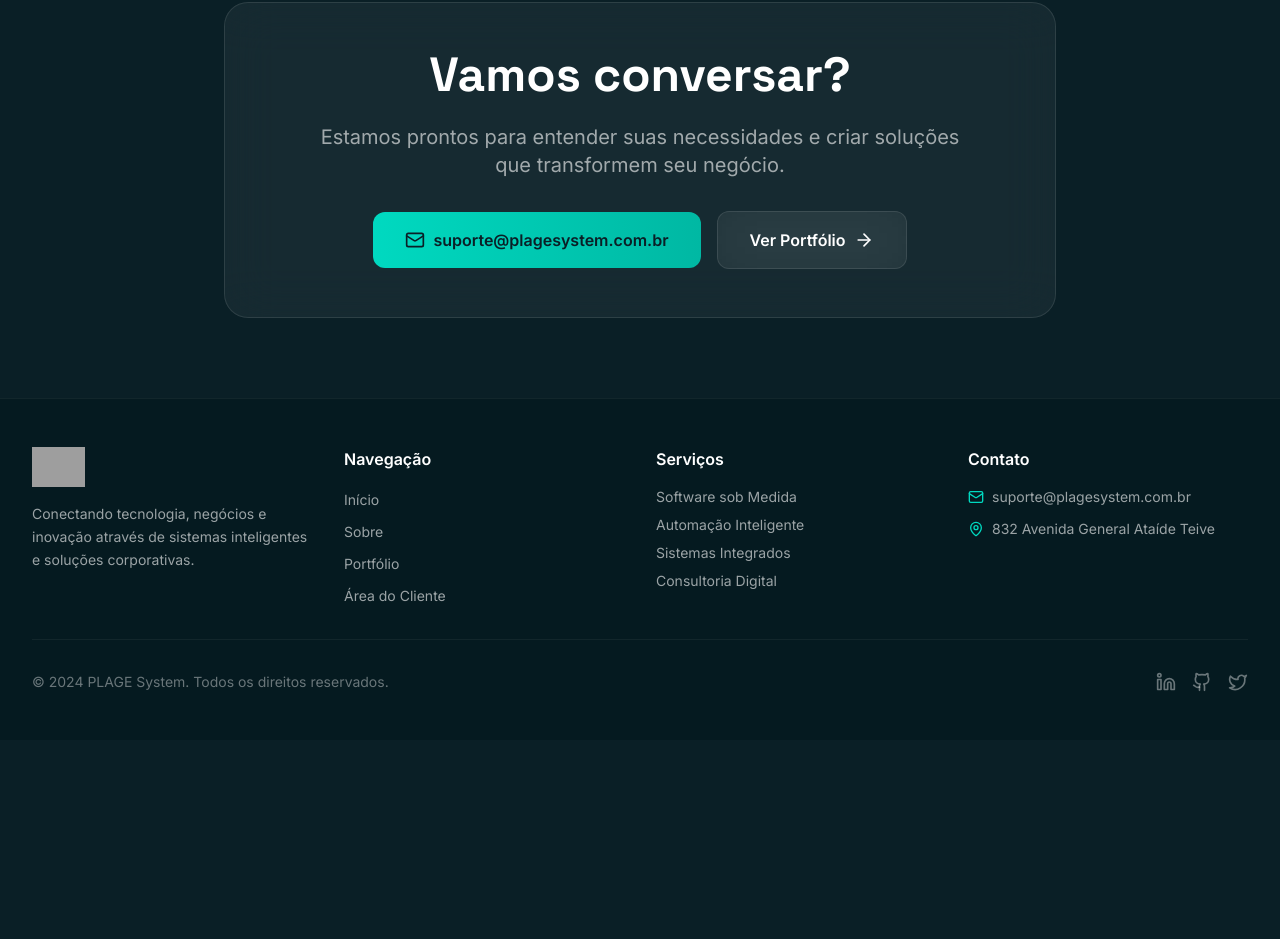
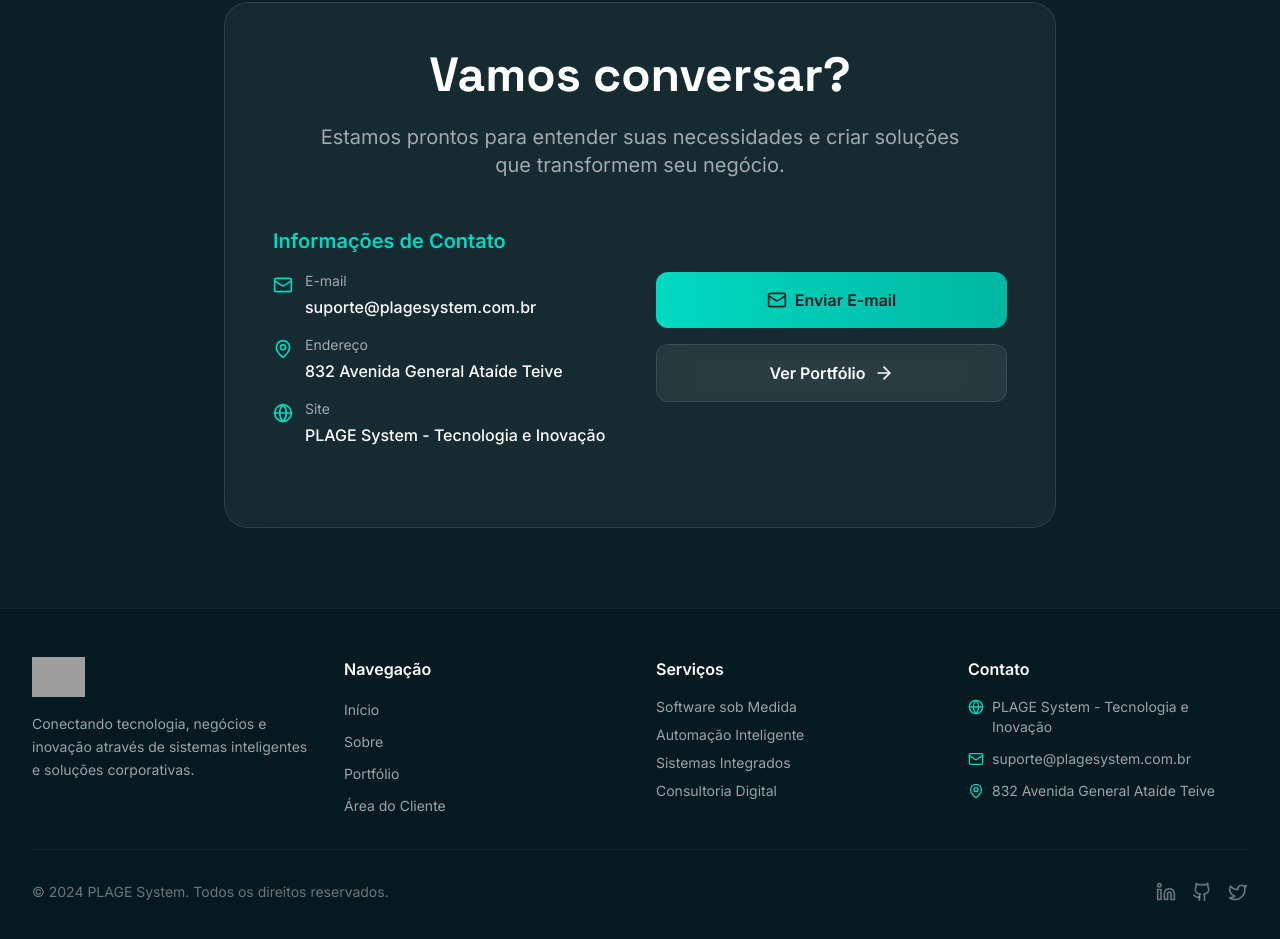
Before and after one commit to JosielBarrosfoco/plage_system, a React (Vite) app: page /sobre in a window 1280 px wide. Shown: the part 2740-3679 px from the top of the page. Before the commit the page ends 3480 px from the top, so only its background shows below. Built offline with nearby package versions, Linux system fonts and the light colour scheme; grey boxes are pictures that could not be loaded.

Commit message:
Adiciona informaÃ§Ãµes de contato completas: endereÃ§o, e-mail e site

```diff
--- a/index.html
+++ b/index.html
@@ -17,6 +17,10 @@
     <meta property="og:type" content="website" />
     <meta property="og:author" content="PLAGE System" />
     <meta property="og:site_name" content="PLAGE System" />
+    <meta property="og:email" content="suporte@plagesystem.com.br" />
+    <meta property="og:street-address" content="832 Avenida General Ataíde Teive" />
+    <meta name="contact" content="suporte@plagesystem.com.br" />
+    <meta name="address" content="832 Avenida General Ataíde Teive" />
     <meta property="twitter:card" content="summary_large_image" />
     <meta property="twitter:title" content="Plage System - Tecnologia, Inovação e Inteligência" />
     <meta property="twitter:description" content="Software sob medida, automação inteligente e soluções digitais corporativas. Conectando tecnologia, negócios e inovação." />
--- a/src/react-app/components/Footer.tsx
+++ b/src/react-app/components/Footer.tsx
@@ -1,5 +1,5 @@
 import { Link } from 'react-router';
-import { Mail, MapPin, Linkedin, Github, Twitter } from 'lucide-react';
+import { Mail, MapPin, Linkedin, Github, Twitter, Globe } from 'lucide-react';
 import Logo from './Logo';
 
 export default function Footer() {
@@ -58,6 +58,10 @@ export default function Footer() {
             <h3 className="text-white font-semibold mb-4">Contato</h3>
             <ul className="space-y-3">
               <li className="flex items-start space-x-2 text-white/60 text-sm">
+                <Globe className="w-4 h-4 text-plage-teal mt-0.5 flex-shrink-0" />
+                <span>PLAGE System - Tecnologia e Inovação</span>
+              </li>
+              <li className="flex items-start space-x-2 text-white/60 text-sm">
                 <Mail className="w-4 h-4 text-plage-teal mt-0.5 flex-shrink-0" />
                 <a href="mailto:suporte@plagesystem.com.br" className="hover:text-plage-teal transition-colors">
                   suporte@plagesystem.com.br
--- a/src/react-app/pages/About.tsx
+++ b/src/react-app/pages/About.tsx
@@ -1,4 +1,4 @@
-import { Target, Users, Award, TrendingUp, Mail, ArrowRight } from 'lucide-react';
+import { Target, Users, Award, TrendingUp, Mail, ArrowRight, MapPin, Globe } from 'lucide-react';
 import { Link } from 'react-router';
 import Navbar from '@/react-app/components/Navbar';
 import Footer from '@/react-app/components/Footer';
@@ -196,29 +196,74 @@ export default function About() {
 
       {/* Contact Section */}
       <section className="relative py-20">
-        <div className="max-w-4xl mx-auto px-4 sm:px-6 lg:px-8 text-center">
+        <div className="max-w-4xl mx-auto px-4 sm:px-6 lg:px-8">
           <div className="glass-effect p-12 rounded-3xl">
+            <div className="text-center mb-12">
               <h2 className="text-4xl md:text-5xl font-display font-bold mb-6">
                 Vamos conversar?
               </h2>
-            <p className="text-xl text-white/60 mb-8 max-w-2xl mx-auto">
+              <p className="text-xl text-white/60 max-w-2xl mx-auto">
                 Estamos prontos para entender suas necessidades e criar soluções que transformem seu negócio.
               </p>
-            <div className="flex flex-col sm:flex-row items-center justify-center gap-4">
+            </div>
+
+            <div className="grid md:grid-cols-2 gap-8 mb-8">
+              <div className="space-y-6">
+                <div>
+                  <h3 className="text-xl font-semibold mb-4 text-plage-teal">Informações de Contato</h3>
+                  <div className="space-y-4">
+                    <div className="flex items-start space-x-3">
+                      <Mail className="w-5 h-5 text-plage-teal mt-1 flex-shrink-0" />
+                      <div>
+                        <p className="text-white/60 text-sm mb-1">E-mail</p>
                         <a
                           href="mailto:suporte@plagesystem.com.br"
-                className="inline-flex items-center space-x-2 px-8 py-4 bg-gradient-to-r from-plage-teal to-plage-teal-dark text-plage-dark font-semibold rounded-xl hover:shadow-2xl hover:shadow-plage-teal/50 transition-all duration-300 hover:scale-105"
+                          className="text-white hover:text-plage-teal transition-colors font-medium"
+                        >
+                          suporte@plagesystem.com.br
+                        </a>
+                      </div>
+                    </div>
+                    <div className="flex items-start space-x-3">
+                      <MapPin className="w-5 h-5 text-plage-teal mt-1 flex-shrink-0" />
+                      <div>
+                        <p className="text-white/60 text-sm mb-1">Endereço</p>
+                        <p className="text-white font-medium">
+                          832 Avenida General Ataíde Teive
+                        </p>
+                      </div>
+                    </div>
+                    <div className="flex items-start space-x-3">
+                      <Globe className="w-5 h-5 text-plage-teal mt-1 flex-shrink-0" />
+                      <div>
+                        <p className="text-white/60 text-sm mb-1">Site</p>
+                        <p className="text-white font-medium">
+                          PLAGE System - Tecnologia e Inovação
+                        </p>
+                      </div>
+                    </div>
+                  </div>
+                </div>
+              </div>
+
+              <div className="flex flex-col justify-center">
+                <div className="space-y-4">
+                  <a
+                    href="mailto:suporte@plagesystem.com.br"
+                    className="inline-flex items-center justify-center space-x-2 px-8 py-4 bg-gradient-to-r from-plage-teal to-plage-teal-dark text-plage-dark font-semibold rounded-xl hover:shadow-2xl hover:shadow-plage-teal/50 transition-all duration-300 hover:scale-105 w-full"
                   >
                     <Mail className="w-5 h-5" />
-                <span>suporte@plagesystem.com.br</span>
+                    <span>Enviar E-mail</span>
                   </a>
                   <Link
                     to="/portfolio"
-                className="inline-flex items-center space-x-2 px-8 py-4 glass-effect text-white font-semibold rounded-xl hover:bg-white/10 transition-all duration-300"
+                    className="inline-flex items-center justify-center space-x-2 px-8 py-4 glass-effect text-white font-semibold rounded-xl hover:bg-white/10 transition-all duration-300 w-full"
                   >
                     <span>Ver Portfólio</span>
                     <ArrowRight className="w-5 h-5" />
                   </Link>
+                </div>
+              </div>
             </div>
           </div>
         </div>
```
Also changed, not shown: 1 other file (tests, documents, lock files or other folders). Lines whose indentation alone changed are shown as unchanged.
